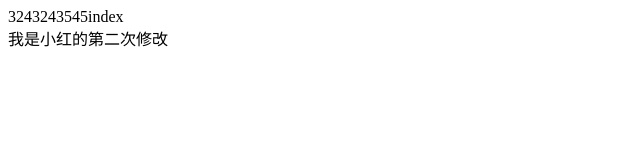
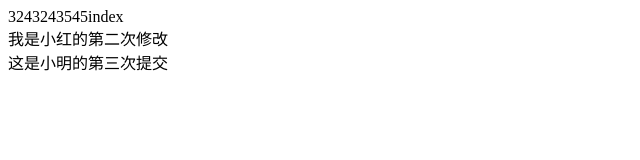
Before and after one commit to dandan626513/demo2, a plain HTML site: page index.html in a window 1280 px wide. Shown: the whole page, without its empty margins (0-640 px from the left). Drawn offline with Linux system fonts and the light colour scheme.

Commit message:
小明的提交

```diff
--- a/index.html
+++ b/index.html
@@ -8,6 +8,7 @@
 	<div>3243243545index</div>
 
 	<div>我是小红的第二次修改</div>
+	<div>这是小明的第三次提交</div>
 
 </body>
 </html>
```
